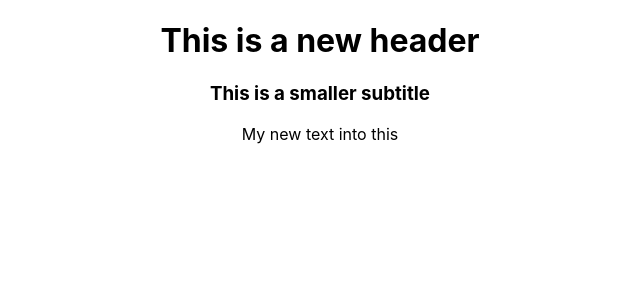
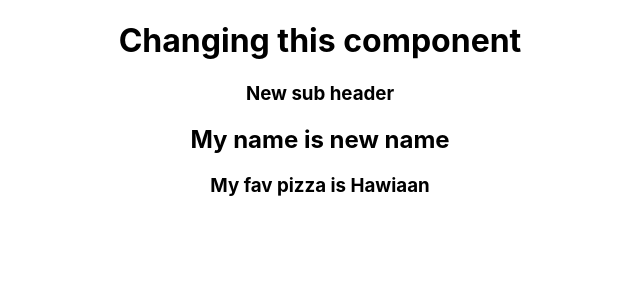
Before and after one commit to Reece-elder/22JanSoftware-React, a React (Create React App) app in the folder React/demo-project/: page / in a window 1280 px wide. Shown: the top 300 px of the page, without its empty margins (320-960 px from the left). Built offline with nearby package versions, Linux system fonts and the light colour scheme.

Commit message:
first component

```diff
--- a/React/demo-project/src/App.js
+++ b/React/demo-project/src/App.js
@@ -1,14 +1,16 @@
-import logo from './logo.svg';
-import './App.css';
+import FirstComponent from './components/001-components-intro/FirstComponents';
+import './css/App.css';
 
 // Within React, the data that is rendered is what each component (app.js) returns
 
 function App() {
+  // Everything between the return() is considred html
+  // If you want to add JS to your html it must be contained within {}
+
   return (
     <div className="App">
-      <h1> This is a new header </h1>
-      <h3> This is a smaller subtitle </h3>
-      <p> My new text into this </p>
+      {/* Our app is rendering whatever FirstComponent renders */}
+      <FirstComponent/>
     </div>
   );
 }
--- /dev/null
+++ b/React/demo-project/src/components/001-components-intro/FirstComponents.jsx
@@ -0,0 +1,29 @@
+// React components are created as jsx files rather than js
+// jsx allows you to combine HTML and JS seamlessly
+
+// All of the components should start with a capital letter
+
+// const <Component name> is an arrow function which returns our code
+const FirstComponent = () => {
+
+    const name = "new name";
+    const favPizza = "Hawiaan";
+
+    // Within a Component the only thing that this renders is what it returns
+    // A component can only ever return one HTML element
+    // Surrounding your elements in a <div> means its only one element
+    // The other solution is <> react fragment, div hell
+    return(
+        <>
+            <h1> Changing this component </h1>
+            <h3> New sub header </h3>
+            {/* By using {} we are seamlessly adding our JS to our HTML return */}
+            <h2> My name is {name} </h2>
+            <h3> My fav pizza is {favPizza} </h3>
+        </>
+    )
+
+}
+
+// Export our component as a module, similar to within node
+export default FirstComponent;
--- a/React/demo-project/src/index.js
+++ b/React/demo-project/src/index.js
@@ -1,8 +1,7 @@
 import React from 'react';
 import ReactDOM from 'react-dom';
-import './index.css';
+import './css/index.css';
 import App from './App';
-import reportWebVitals from './reportWebVitals';
 
 ReactDOM.render(
   <React.StrictMode>
@@ -10,8 +9,3 @@ ReactDOM.render(
   </React.StrictMode>,
   document.getElementById('root')
 );
-
-// If you want to start measuring performance in your app, pass a function
-// to log results (for example: reportWebVitals(console.log))
-// or send to an analytics endpoint. Learn more: https://bit.ly/CRA-vitals
-reportWebVitals();
--- a/React/demo-project/src/reportWebVitals.js
+++ /dev/null
@@ -1,13 +0,0 @@
-const reportWebVitals = onPerfEntry => {
-  if (onPerfEntry && onPerfEntry instanceof Function) {
-    import('web-vitals').then(({ getCLS, getFID, getFCP, getLCP, getTTFB }) => {
-      getCLS(onPerfEntry);
-      getFID(onPerfEntry);
-      getFCP(onPerfEntry);
-      getLCP(onPerfEntry);
-      getTTFB(onPerfEntry);
-    });
-  }
-};
-
-export default reportWebVitals;
```
Also changed, not shown: React/demo-project/src/css/App.css (renamed from React/demo-project/src/App.css), React/demo-project/src/css/index.css (renamed from React/demo-project/src/index.css), React/demo-project/src/resources/logo.svg (renamed from React/demo-project/src/logo.svg), React/demo-project/src/testing/setupTests.js (renamed from React/demo-project/src/setupTests.js), 1 other file (tests, documents, lock files or other folders).
